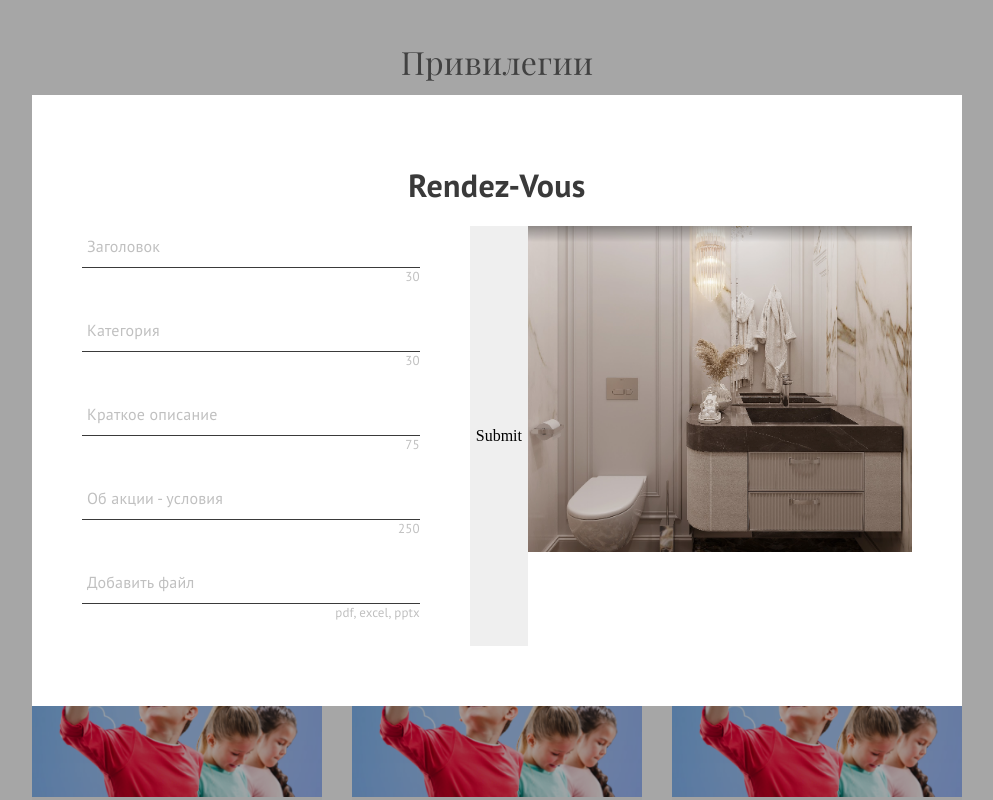
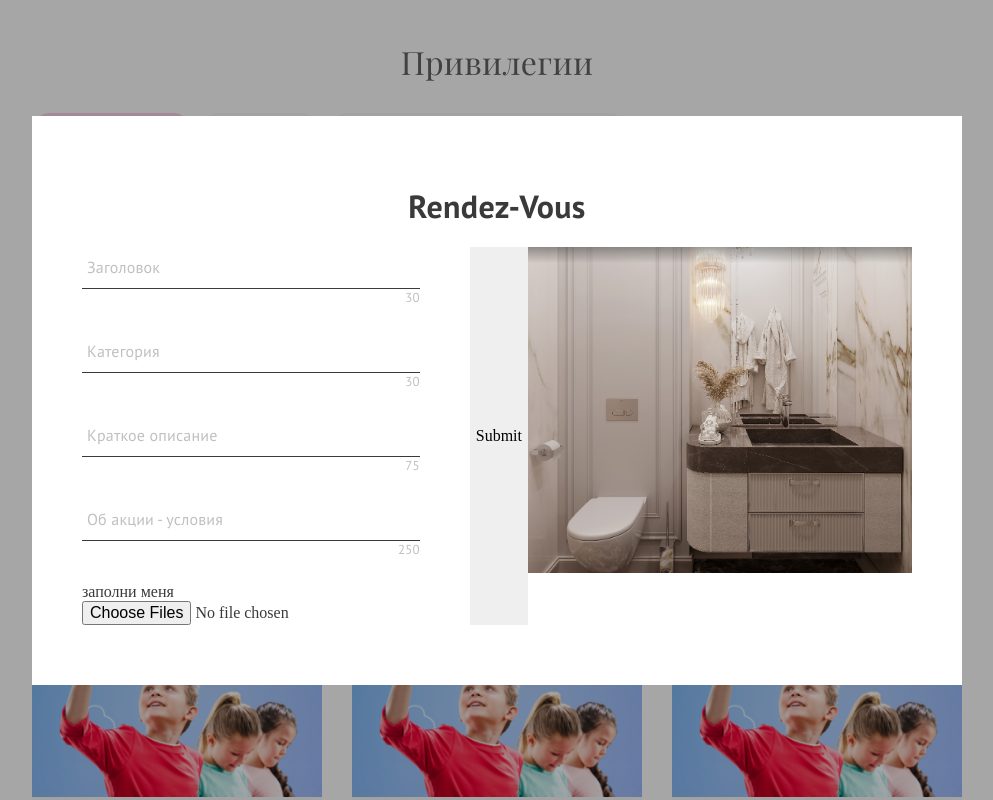
Before and after one commit to JohnJoy665/rv-privilege, a React (Create React App) app: page / in a window 1280 px wide. Both pictures are taken after a click on the element 320 px from the left and 363 px from the top of the page. Shown: the top 800 px of the page, without its empty margins (143-1136 px from the left). Built offline with nearby package versions, Linux system fonts and the light colour scheme; some icons are missing.

Commit message:
strange behavior input field

```diff
--- a/package.json
+++ b/package.json
@@ -11,7 +11,7 @@
     "@types/node": "^16.11.68",
     "@types/react": "^18.0.24",
     "@types/react-dom": "^18.0.6",
-    "node-sass": "6.0",
+    "node-sass": "^8.0.0",
     "react": "^18.2.0",
     "react-dom": "^18.2.0",
     "react-hook-form": "^7.40.0",
--- a/src/components/FileInputs/FileInputs.tsx
+++ b/src/components/FileInputs/FileInputs.tsx
@@ -18,21 +18,9 @@
   getValues: UseFormGetValues<UserSubmitForm>
 }
 
-const FileInputs = ({ errors, control }: FileInputsProps) => {
-
-  const validateTypeOfFile = (v: any[]): boolean => {
-    // const result = v.every((item) => {
-    //   const indexFile = item.name.split(".")[item.name.split(".").length - 1];
-    //   const result = indexFile === "docx" || indexFile === "doc" || indexFile === "docx" || indexFile === "xlsx" || indexFile === "pptx";
-    //   console.log(result);
-    //   return result;
-    // });
-    // return result;
-    return true;
-  };
-
+const FileInputs = ({ control }: FileInputsProps) => {
   const {
-    field: { onChange, value, name },
+    field: { onChange, value },
     fieldState: { error },
   } = useController({
     control,
@@ -43,60 +31,40 @@
         message: "required",
         value: true,
       },
-      validate: (v) => validateTypeOfFile(v)
-      // validate: {
-      //   typeOfFile: value => validateTypeOfFile(value)
-      // }
     },
   });
 
   return (
-    <div className="modal__formItem">
-      <label className="modal__input modal__input_files" htmlFor="formId">
+    <div>
+      <label>
+        заполни меня
         <input
-          id="formId"
-          hidden
           type={"file"}
           multiple
-          name={name}
+          name={"uploadFile"}
           onChange={(e) => {
             if (e.target?.files?.[0]) {
               if (value?.length) {
-                console.log("Тест1");
                 return onChange([...value, ...Array.from(e.target.files)]);
               }
-              console.log("Тест2");
               return onChange([e.target.files[0]]);
             }
           }}
         />
-        Добавить файл
       </label>
-      <span className={`${errors["uploadFile"] ? "modal__input-limit_error" : "modal__input-limit"}`}>{
-        errors["uploadFile"]
-          ? errors["uploadFile"]?.type === "typeOfFile"
-            ? "Недопустисмый тип файла"
-            : "Неизвестная ошибка"
-          : "pdf, excel, pptx"
-      }</span>
+
+      {error?.message && (
+        <span
+          style={{
+            color: "red",
+          }}
+        >
+          {error.message}
+        </span>
+      )}
+      {value?.map(({ name }) => name).join(", ")}
     </div>
   );
-
-
-
-
-  // return (
-  //   <div className="modal__formItem">
-  //     <label className="modal__input modal__input_files" htmlFor="formId">
-
-
-
-
-  //       Добавить файл
-  //     </label>
-  //     <span className="modal__input-limit">pdf, excel, pptx</span>
-  //   </div>
-  // );
 };
 
 export default FileInputs;
```
Also changed, not shown: src/components/FileInputs/FileInputsTest.tsx (+77 -16 lines), 1 other file (tests, documents, lock files or other folders).
